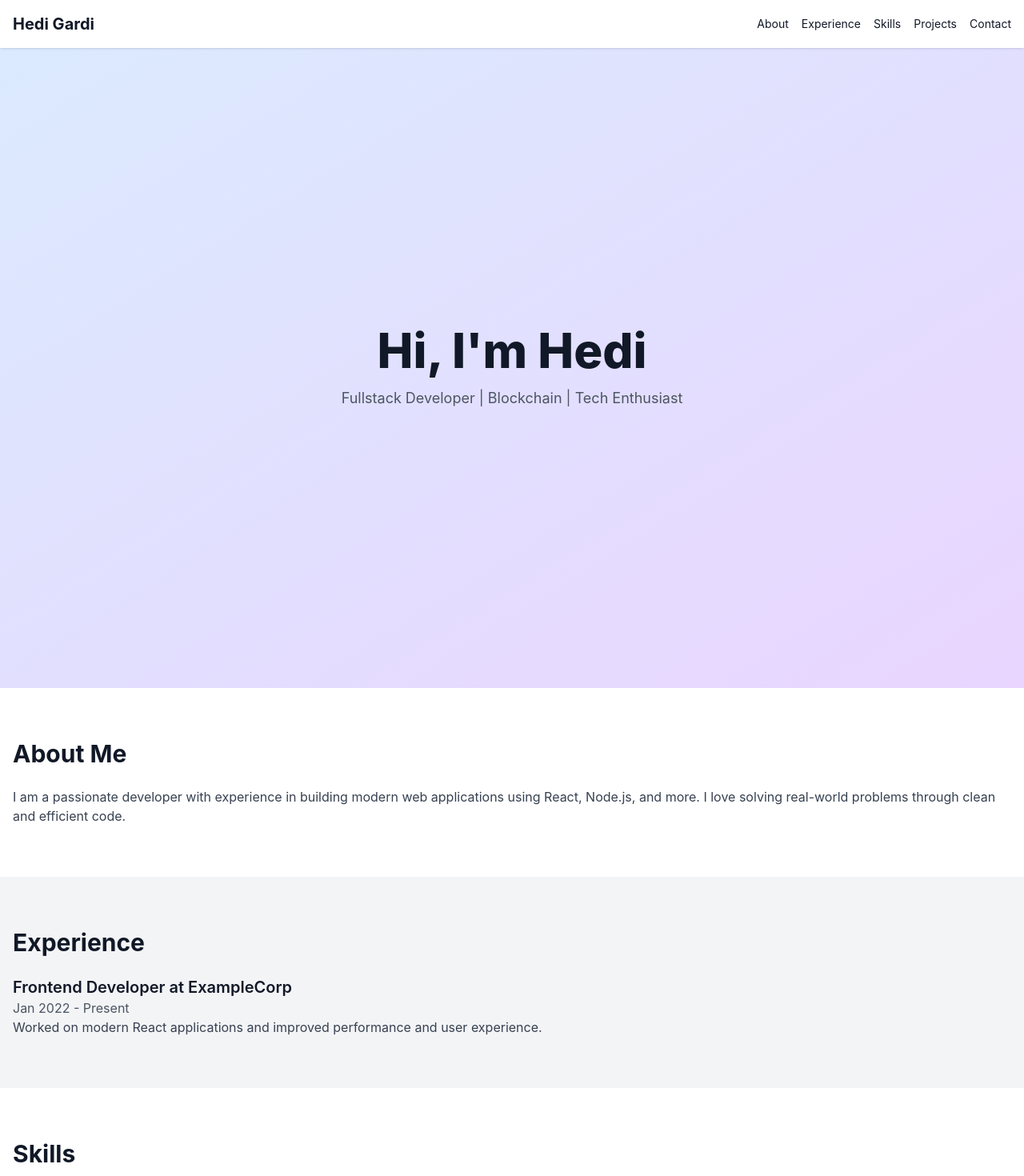
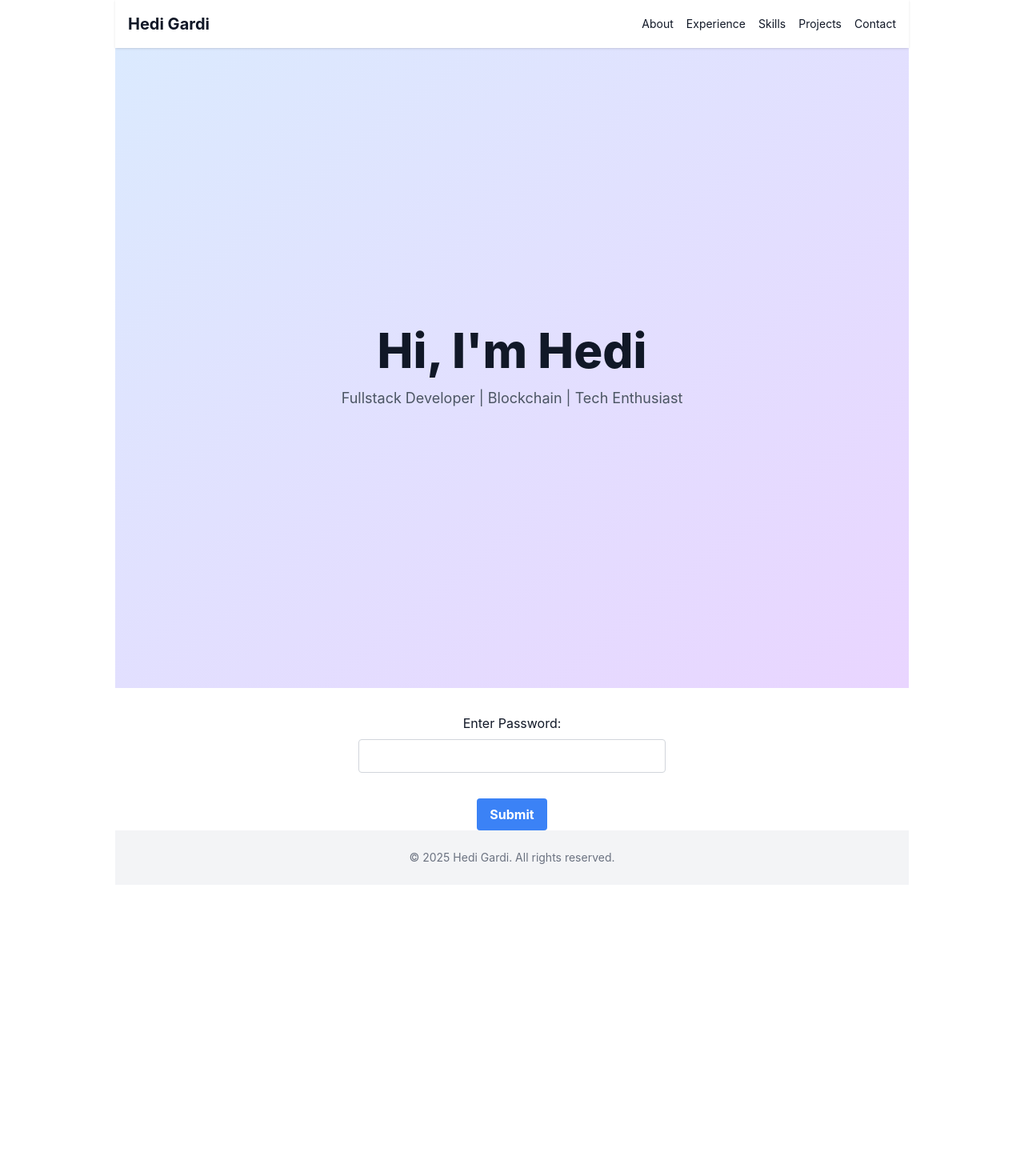
Before and after one commit to hedigardi/hedigardi.github.io, a React (Vite) app: page / in a window 1280 px wide. Shown: the top 1470 px of the page at 80% size. After the commit the page ends 1106 px from the top, so only its background shows below. Built offline with nearby package versions, Linux system fonts and the light colour scheme.

Commit message:
added security

```diff
--- a/index.html
+++ b/index.html
@@ -2,7 +2,7 @@
 <html lang="en">
   <head>
     <meta charset="UTF-8" />
-    <meta name="viewport" content="width=device-width, initial-scale=1" />
+    <meta name="viewport" content="width=device-width, initial-scale=1.0">
     <link href="./output.css" rel="stylesheet">
     <title>Hedi Gardi</title>
   </head>
--- a/package.json
+++ b/package.json
@@ -13,6 +13,7 @@
     "deploy": "gh-pages -d dist"
   },
   "dependencies": {
+    "dotenv": "^16.4.7",
     "react": "^19.0.0",
     "react-dom": "^19.0.0"
   },
--- a/src/App.jsx
+++ b/src/App.jsx
@@ -1,4 +1,4 @@
-import { useEffect, useState } from "react";
+import React, { useEffect, useState } from "react";
 import Header from "./components/Header";
 import Hero from "./components/Hero";
 import About from "./components/About";
@@ -9,27 +9,80 @@ import Contact from "./components/Contact";
 import Footer from "./components/Footer";
 import "./App.css";
 
+const ProtectedRoute = () => {
+  return (
+    <main className="scroll-smooth">
+      <About />
+      <Experience />
+      <Skills />
+      <Projects />
+      <Contact />
+    </main>
+  );
+};
+
 function App() {
+  useEffect(() => {
+    document.documentElement.classList.toggle("dark", darkMode);
+  }, []);
   const [darkMode, setDarkMode] = useState(false);
+  const [password, setPassword] = useState("");
+  const [isUnlocked, setIsUnlocked] = useState(false);
+  const [showError, setShowError] = useState(false);
+  const handleCloseError = () => {
+    setShowError(false);
+  };
 
+  const handleSubmit = (event) => {
+    event.preventDefault();
+    if (password === process.env.VITE_PASSWORD) {
+      setIsUnlocked(true);
+    } else {
+      setShowError(true);
+    }
+  };
   useEffect(() => {
     document.documentElement.classList.toggle("dark", darkMode);
   }, [darkMode]);
+  useEffect(() => {
+  }, [password, isUnlocked]);
 
-  return (
-    <div className="bg-white text-gray-900 dark:bg-gray-900 dark:text-gray-100 transition-colors duration-300">
-      <Header toggleDarkMode={() => setDarkMode(!darkMode)} darkMode={darkMode} />
-      <main className="scroll-smooth">
-        <Hero />
-        <About />
-        <Experience />
-        <Skills />
-        <Projects />
-        <Contact />
-      </main>
-      <Footer />
-    </div>
-  );
+    return (
+        <div className="container mx-auto px-4 max-w-screen-lg">
+            <div className="bg-white text-gray-900 dark:bg-gray-900 dark:text-gray-100 transition-colors duration-300">
+                <Header
+                    toggleDarkMode={() => setDarkMode(!darkMode)}
+                    darkMode={darkMode}
+                />
+                <Hero/>
+                {!isUnlocked ? (
+                    <>
+                        {showError && (
+                            <div className="fixed inset-0 flex items-center justify-center z-50">
+                                <div className="absolute inset-0 bg-black opacity-50"></div>
+                                <div className="bg-white p-4 rounded relative">
+                                    <button className="absolute top-2 right-2 text-gray-500 hover:text-gray-700" onClick={() => setShowError(false)}>X</button>
+                                  <p>Wrong Password</p>
+                                </div>
+                            </div>
+                        )}
+
+                        <form onSubmit={handleSubmit} className="mt-8" >
+                            <div className="flex flex-col items-center">
+                                <label htmlFor="password" className="mb-2">
+
+                                    Enter Password:
+                                </label>
+                                <input type="password" id="password" value={password} className="border border-gray-300 rounded px-4 py-2 mb-4 w-full max-w-sm" onChange={(e) => setPassword(e.target.value)} />
+                                <button type="submit" className="bg-blue-500 hover:bg-blue-700 text-white font-bold py-2 px-4 rounded mt-4">Submit</button>
+                            </div>
+                        </form>
+                    </>): (<ProtectedRoute/>)}
+                <Footer />
+            </div>
+        </div>
+    );
+
 }
 
 export default App;
--- a/src/components/Header.jsx
+++ b/src/components/Header.jsx
@@ -1,12 +1,23 @@
-import React from 'react';
+import React, { useState } from 'react';
 
 const Header = () => {
+    const [isMenuOpen, setIsMenuOpen] = useState(false);
+
+    const toggleMenu = () => {
+        setIsMenuOpen(!isMenuOpen);
+    };
+
     return (
-    <header className="sticky top-0 bg-white dark:bg-gray-900 shadow z-50">
-      <div className="container mx-auto p-4 flex justify-between items-center">
+        <header className="sticky top-0 w-full bg-white dark:bg-gray-900 shadow z-50 p-4 flex flex-col sm:flex-row justify-between items-center">
             <h1 className="text-xl font-bold">Hedi Gardi</h1>
-        <nav>
-          <ul className="flex gap-4 text-sm">
+            <nav className='flex items-center'>
+                <button className="sm:hidden" onClick={toggleMenu}>
+                    {/* Placeholder for hamburger button */}
+                    <svg xmlns="http://www.w3.org/2000/svg" fill="none" viewBox="0 0 24 24" strokeWidth="1.5" stroke="currentColor" className="w-6 h-6">
+                        <path strokeLinecap="round" strokeLinejoin="round" d="M3.75 6.75h16.5M3.75 12h16.5m-16.5 5.25h16.5"/>
+                    </svg>
+                </button>
+                <ul className={`sm:flex sm:gap-4 text-sm ${isMenuOpen ? 'flex flex-col bg-white w-full absolute left-0 top-full' : 'hidden'}`}>
                     <li><a href="#about">About</a></li>
                     <li><a href="#experience">Experience</a></li>
                     <li><a href="#skills">Skills</a></li>
@@ -14,7 +25,6 @@ const Header = () => {
                     <li><a href="#contact">Contact</a></li>
                 </ul>
             </nav>
-      </div>
         </header>
     );
 };
--- a/vite.config.js
+++ b/vite.config.js
@@ -1,13 +1,18 @@
 // vite.config.js
-import { defineConfig } from 'vite'
+import { defineConfig, loadEnv } from 'vite'
 import react from '@vitejs/plugin-react'
+import { config } from 'dotenv';
 
-export default defineConfig({
-  base: '/',
-  content: ["./index.html", "./src/**/*.{js,jsx}"],
-  darkMode: "class",
-  theme: {
-    extend: {},
-  },
-  plugins: [react()],
+export default defineConfig(({ mode }) => {
+  const env = loadEnv(mode, process.cwd())
+
+  return {
+    plugins: [react()],
+    define: {
+      'process.env': config().parsed
+    },
+    server: {
+      host: true
+    }
+  }
 })
```
Also changed, not shown: 2 other files (tests, documents, lock files or other folders). Lines whose indentation alone changed are shown as unchanged.
